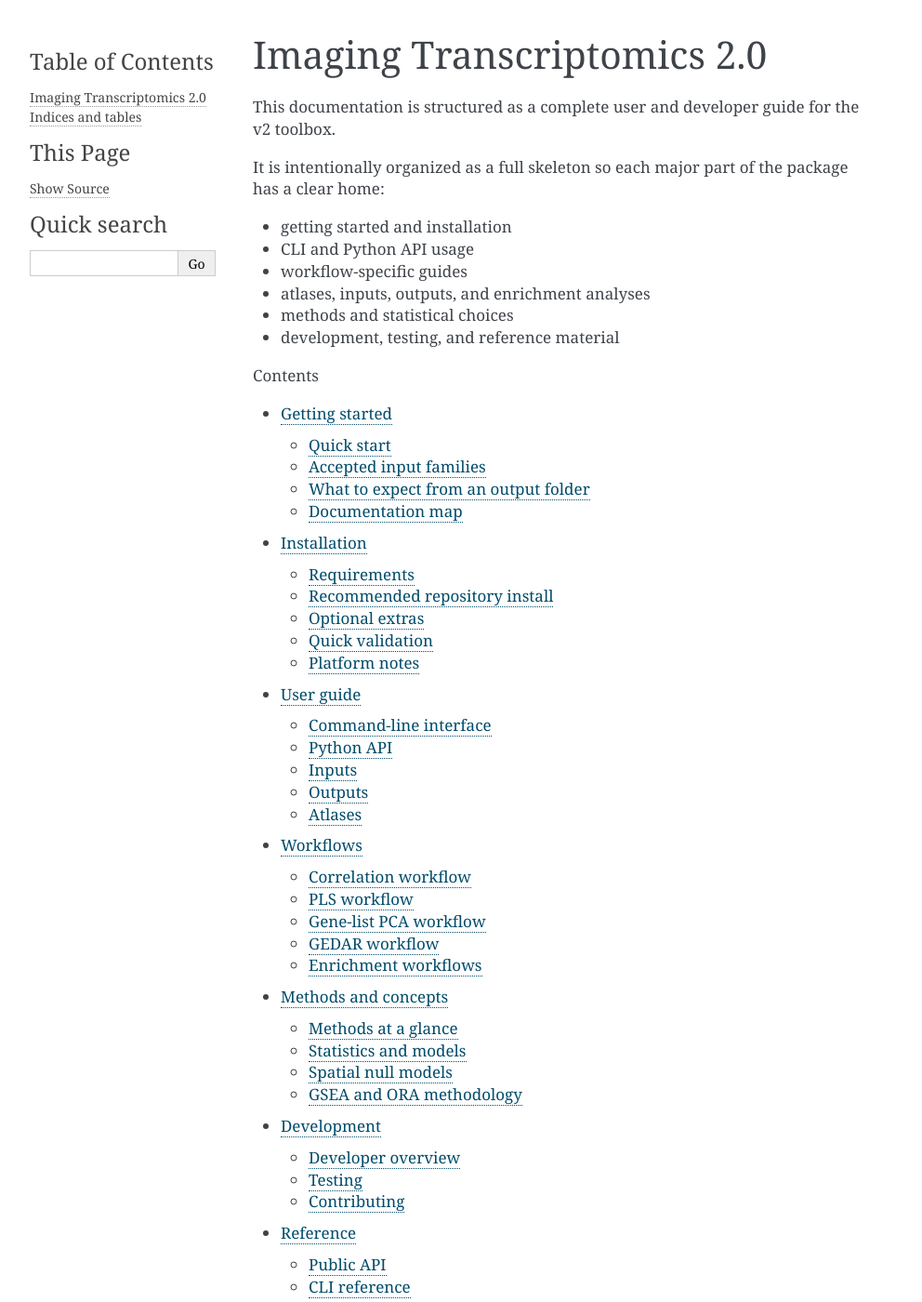
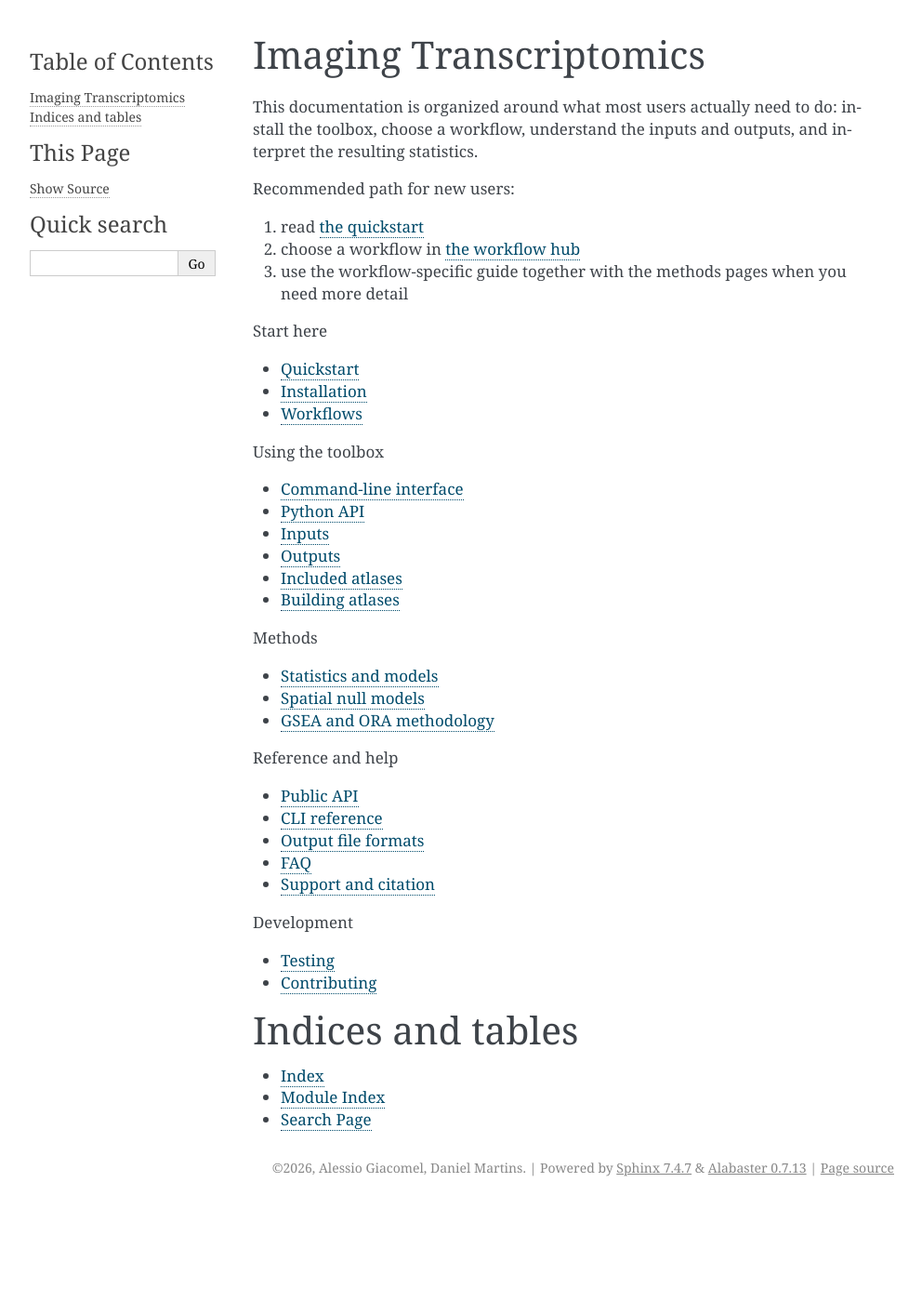
Before and after one commit to alegiac95/Imaging-transcriptomics, a Sphinx documentation site: the page built from docs/index.rst, in a window 1280 px wide and 1400 px high. Shown: the whole window at 93% size, without its empty margins (148-1140 px from the left). Built offline with Sphinx 7.4.7, drawn with Linux system fonts in a browser that asks for light colours; some of the changed text lies outside the part shown.

Commit message:
docs: simplify site structure

```diff
--- a/docs/chapters/01_getting_started.rst
+++ b/docs/chapters/01_getting_started.rst
@@ -1,8 +1,8 @@
 .. _Gettingstarted:
 
-===============
-Getting started
-===============
+==========
+Quickstart
+==========
 
 This page is the fast-entry guide for new users.
 
@@ -15,6 +15,13 @@ It should answer four questions quickly:
 
 Quick start
 -----------
+
+If you only want the shortest route through the docs:
+
+1. install the package
+2. choose one workflow
+3. run a small example
+4. use the workflow guide to interpret the outputs
 
 Run a simple correlation analysis:
 
@@ -55,8 +62,9 @@ Most workflows write:
 Documentation map
 -----------------
 
-- :ref:`Installation <Installation>`: install options and extras
-- :ref:`Usage <Usage>`: CLI, API, inputs, and outputs
-- :ref:`Workflows <workflows>`: end-to-end guides for correlation, PLS, enrichment, and gene PCA
-- :ref:`Methods <methods>`: statistical choices and null models
-- :ref:`Reference <reference>`: command and output schemas
+- :doc:`Installation </chapters/03_installation>`: install options and extras
+- :doc:`Workflow hub </chapters/05_what_to_do>`: choose between correlation, PLS, GEDAR, gene PCA, and enrichment
+- :doc:`CLI guide </chapters/usage/cli>` and :doc:`Python API guide </chapters/usage/python_api>`: how to run analyses
+- :doc:`Inputs </chapters/usage/inputs>` and :doc:`Outputs </chapters/usage/outputs>`: accepted data and generated files
+- :doc:`Methods </chapters/methods/statistics>`: statistical definitions, null models, and enrichment calculations
+- :doc:`Reference </chapters/reference/file_formats>`: output schemas and command details
--- a/docs/chapters/development/index.rst
+++ /dev/null
@@ -1,21 +0,0 @@
-====================
-Developer overview
-====================
-
-This section is the short map for people working on the repository itself.
-
-Topics covered here
--------------------
-
-- contribution expectations
-- test and validation commands
-- packaging and release-oriented hygiene
-
-Recommended reading order
--------------------------
-
-1. ``development/contributing``
-2. ``development/testing``
-
-For public behavior and output schemas, the user-guide and reference sections
-are still the best source of truth.
--- a/docs/chapters/methods/index.rst
+++ /dev/null
@@ -1,31 +0,0 @@
-====================
-Methods at a glance
-====================
-
-The methods documentation is split into four complementary pages.
-
-Method families
----------------
-
-- gene-level association workflows
-- spatial null models
-- pathway enrichment analyses
-- gene-list PCA
-
-How they fit together
----------------------
-
-``statistics``
-   Explains the correlation, PLS, and gene-PCA workflows.
-
-``null_models``
-   Explains how imaging permutations are generated before downstream testing.
-
-``gene_sets``
-   Explains how GSEA and ORA are layered on top of the gene-level outputs.
-
-In practice, most users move through these pages in that order:
-
-1. understand the main workflow
-2. understand the null model it depends on
-3. understand how enrichment is computed from the resulting gene table
--- a/docs/conf.py
+++ b/docs/conf.py
@@ -18,7 +18,7 @@ sys.path.insert(0, os.path.abspath(".."))
 # -- Project information -----------------------------------------------------
 
 project = 'imaging-transcriptomics'
-copyright = '2022, Alessio Giacomel, Daniel Martins'
+copyright = '2026, Alessio Giacomel, Daniel Martins'
 author = 'Alessio Giacomel, Daniel Martins'
 
 # The full version, including alpha/beta/rc tags
--- a/docs/index.rst
+++ b/docs/index.rst
@@ -1,32 +1,60 @@
-Imaging Transcriptomics 2.0
-===========================
+Imaging Transcriptomics
+=======================
 
-This documentation is structured as a complete user and developer guide for the
-v2 toolbox.
+This documentation is organized around what most users actually need to do:
+install the toolbox, choose a workflow, understand the inputs and outputs, and
+interpret the resulting statistics.
 
-It is intentionally organized as a full skeleton so each major part of the
-package has a clear home:
+Recommended path for new users:
 
-- getting started and installation
-- CLI and Python API usage
-- workflow-specific guides
-- atlases, inputs, outputs, and enrichment analyses
-- methods and statistical choices
-- development, testing, and reference material
+1. read :doc:`the quickstart <chapters/01_getting_started>`
+2. choose a workflow in :doc:`the workflow hub <chapters/05_what_to_do>`
+3. use the workflow-specific guide together with the methods pages when you
+   need more detail
 
 .. toctree::
-   :maxdepth: 2
-   :caption: Contents
+   :maxdepth: 1
+   :caption: Start here
 
    chapters/01_getting_started
    chapters/03_installation
-   chapters/04_usage
    chapters/05_what_to_do
-   chapters/02_theory
-   chapters/06_contributing
-   chapters/09_reference
+
+.. toctree::
+   :maxdepth: 1
+   :caption: Using the toolbox
+
+   chapters/usage/cli
+   chapters/usage/python_api
+   chapters/usage/inputs
+   chapters/usage/outputs
+   chapters/atlases/included_atlases
+   chapters/atlases/building_atlases
+
+.. toctree::
+   :maxdepth: 1
+   :caption: Methods
+
+   chapters/methods/statistics
+   chapters/methods/null_models
+   chapters/methods/gene_sets
+
+.. toctree::
+   :maxdepth: 1
+   :caption: Reference and help
+
+   chapters/reference/public_api
+   chapters/reference/cli_reference
+   chapters/reference/file_formats
    chapters/08_faq
    chapters/07_contact_us
+
+.. toctree::
+   :maxdepth: 1
+   :caption: Development
+
+   chapters/development/testing
+   chapters/development/contributing
 
 
 Indices and tables
```
Also changed, not shown: docs/chapters/02_theory.rst (deleted, +0 -24 lines), docs/chapters/04_usage.rst (deleted, +0 -17 lines), docs/chapters/06_contributing.rst (deleted, +0 -15 lines), docs/chapters/09_reference.rst (deleted, +0 -15 lines), docs/chapters/atlases/index.rst (deleted, +0 -12 lines).
